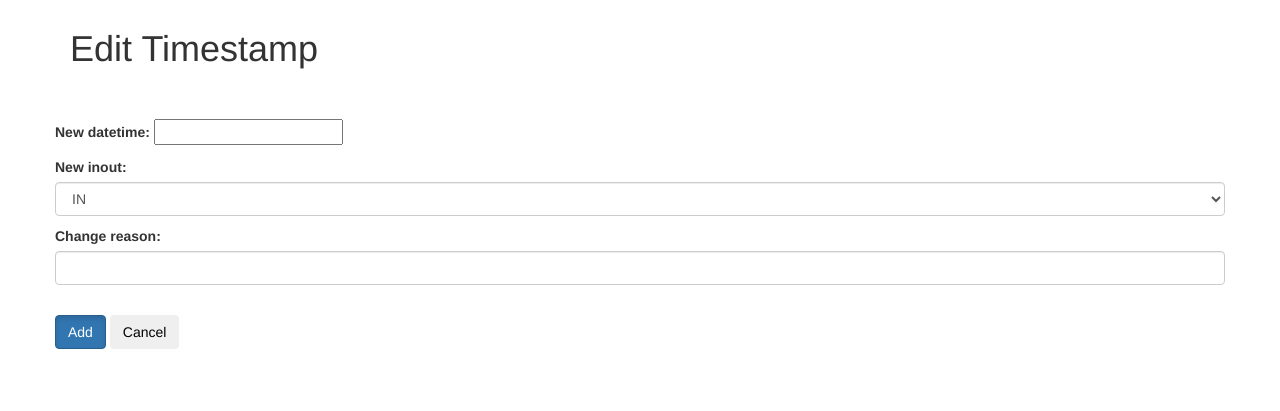
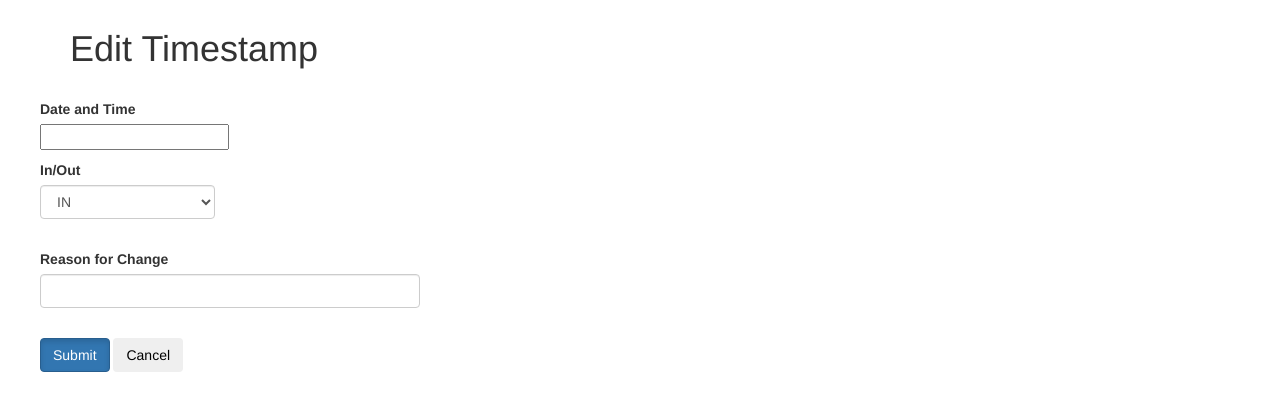
Before and after one commit to cqoverly/Timclock_Project, a Django app: template Timeclock/Timeclock/templates/timeclock/edit_stamp.html in a window 1280 px wide. Shown: the part 51-462 px from the top of the page. Run offline with Django 3.2, Linux system fonts and the light colour scheme; the template is opened without the code that fills it: values that come from a table or form of the project are taken from there, others are empty; some libraries are stand-ins or nearby versions.

Commit message:
Reformatted layout of displayed form.

```diff
--- a/Timeclock/Timeclock/templates/timeclock/edit_stamp.html
+++ b/Timeclock/Timeclock/templates/timeclock/edit_stamp.html
@@ -4,13 +4,25 @@
 <h1>Edit Timestamp</h1>
 <br>
 <div class="row">
-  <form action="" method="POST" class="span9">{% csrf_token %}
-    <label></label>
-      {{ form.as_p }}<br>
-      <input class="btn btn-primary active" type="submit"
-      name="add" value="Add">
-      <button class="btn" name="cancel">Cancel</button>
-    </form>
+  <form action="" method="POST" class="row">{% csrf_token %}
+    <div class="row">
+      <div class="col-md-2">
+        <label>Date and Time</label>
+        <p>{{ form.new_datetime }}</p>
+        <label>In/Out</label>
+        <p>{{ form.new_inout }}</p><br>
+      </div>
+    </div>
+    <div class="row">
+      <div class="col-md-4">
+        <label>Reason for Change</label>
+        <p>{{ form.change_reason }}</p><br>
+        <input class="btn btn-primary active" type="submit"
+        name="add" value="Submit">
+        <button class="btn" name="cancel">Cancel</button>
+      </div>
+    </div>
+  </form>
 </div>
 
 <div>
```
